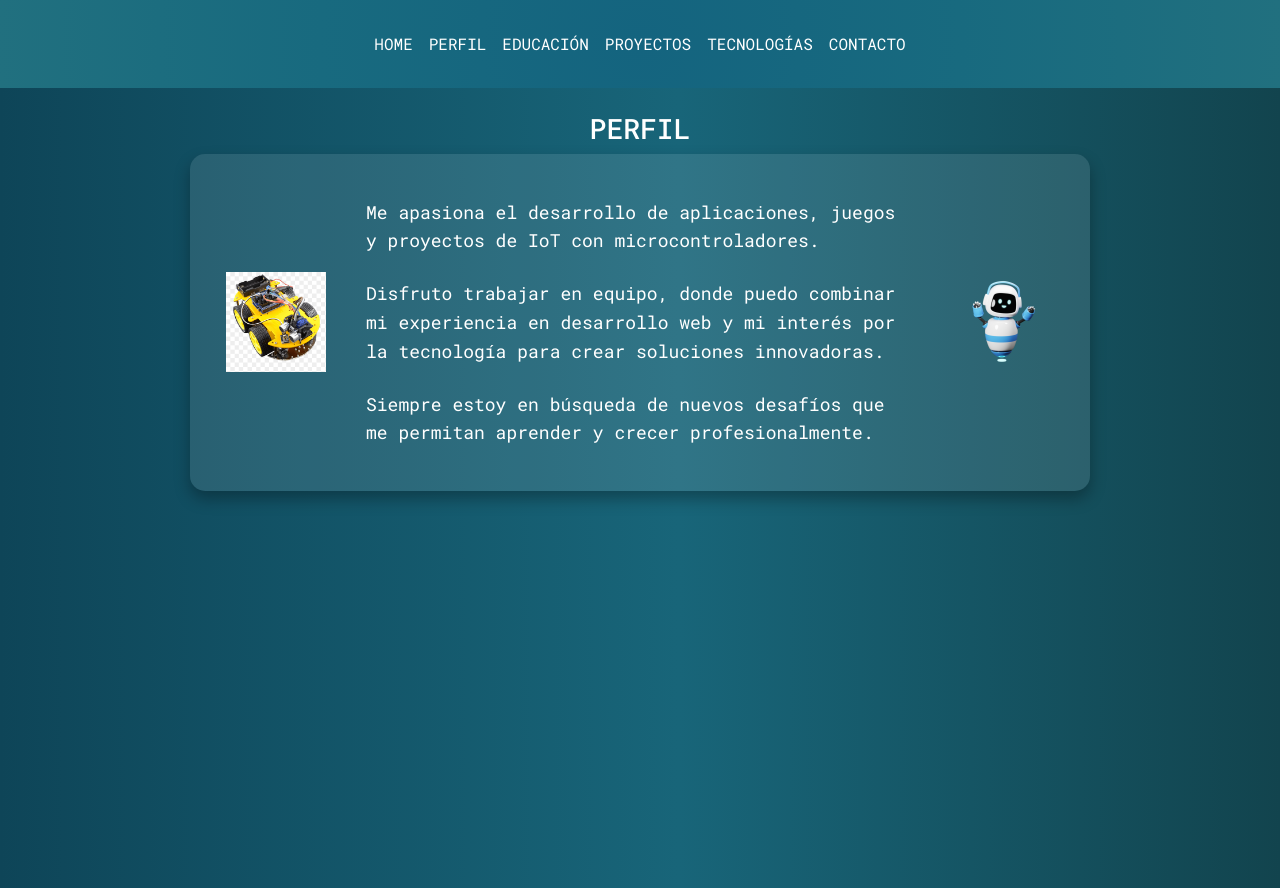
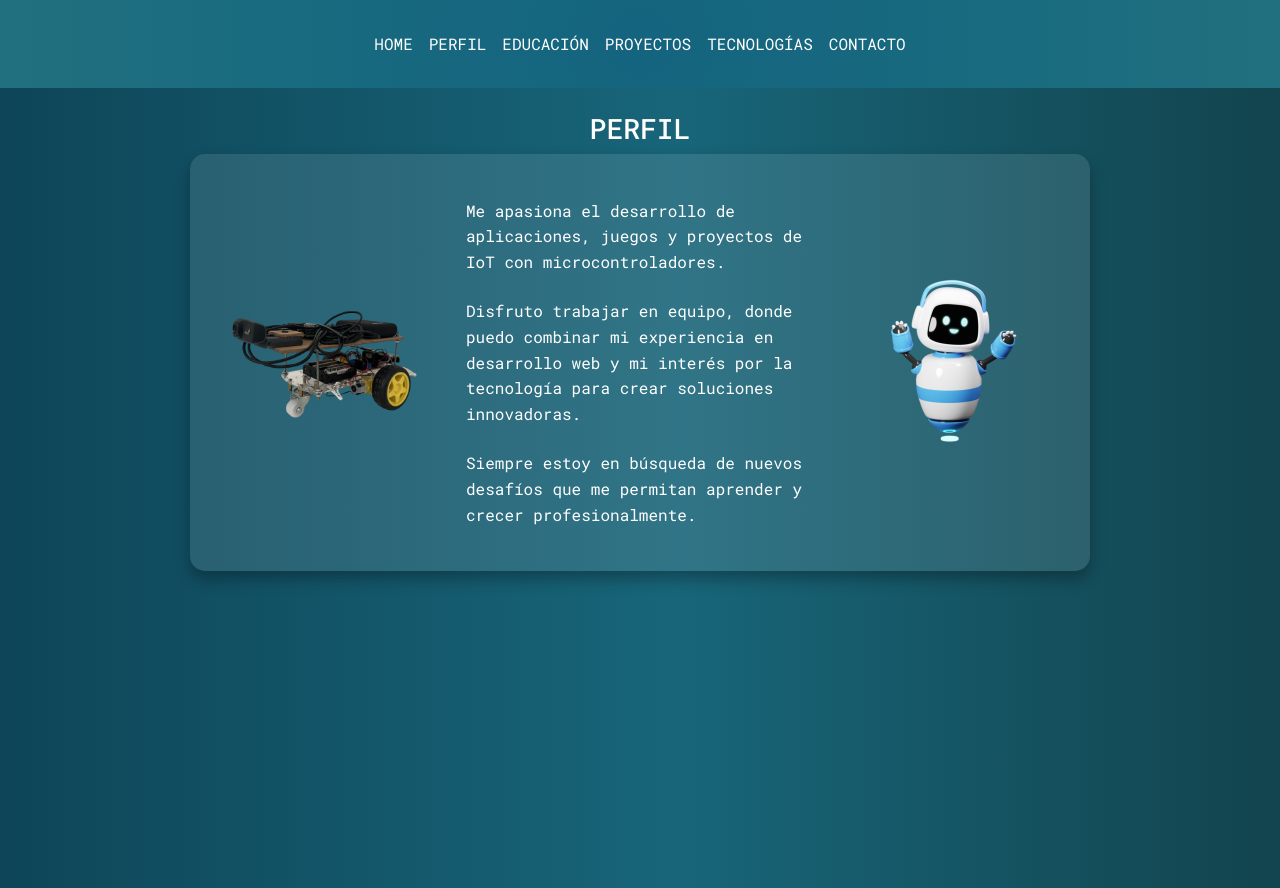
Before and after one commit to valenfanelli/ValentinaFA, a React (Vite) app: page /perfil in a window 1280 px wide. Built offline with nearby package versions, Linux system fonts and the light colour scheme.

Commit message:
Subo cambios visuales

```diff
--- a/src/App.css
+++ b/src/App.css
@@ -79,7 +79,7 @@ html, body, #root {
   }
 
   p {
-    font-size: 1.2em;           /* Tamaño de letra para el título */
+    font-size: medium;        /* Tamaño de letra para el título */
     margin-bottom: 10px;        /* Espacio debajo del título */
     font-weight: bold;
   }
@@ -91,17 +91,18 @@ html, body, #root {
   li {
     list-style: none;           /* Elimina los puntos de la lista */
     margin-bottom: 5px;         /* Espacio entre ítems de la lista */
+    font-size: small;
   }
 }
 .lenguajes {
   display: grid;
   grid-template-columns: repeat(4, 1fr); /* Columnas dinámicas con tamaño mínimo de 100px */
-  gap: 2rem;                     /* Espacio entre los elementos */
+  gap: 1rem;                     /* Espacio entre los elementos */
   justify-items: center;         /* Centra cada elemento dentro de su celda */
   align-items: center;           /* Alinea verticalmente los elementos */
   max-width: 800px;              /* Ancho máximo del contenedor */
   margin: 0 auto;                /* Centra el contenedor en la página */
-  padding: 2rem;
+  padding: 1rem;
 }
 .lenguaje {
   display: flex;
@@ -112,6 +113,7 @@ html, body, #root {
   border-radius: 25%;
   width: 150px;
   padding: 1rem;
+  font-size: small;
   transition: transform .2s; /* Animacion */
   box-shadow: 0px 5px #083646;
   &:hover {
@@ -122,12 +124,15 @@ html, body, #root {
 .proyecto {
   padding: 50px;
   box-shadow: 5px 10px #0d4355;
+  p {
+    font-size: small;
+  }
 }
 .contacto {
   align-items: center;
   justify-content: center;
   margin-top: 50px;
-  font-size: large;
+  font-size: medium;
 }
 
 .perfil-content {
@@ -140,13 +145,13 @@ html, body, #root {
 
 .perfil-texto {
   color: white;               /* Color del texto */
-  font-size: large;
+  font-size: medium;
   line-height: 1.6;           /* Espaciado entre líneas */
 }
 
 .icono-perfil {
-  width: 100px;                /* Tamaño de las imágenes */
-  height: 100px;
+  width: 200px;                /* Tamaño de las imágenes */
+  height: 200px;
   object-fit: cover;     /* Hace que las imágenes sean circulares */
   transition: transform 0.3s ease; /* Agrega una animación suave al pasar el mouse */
 }
--- a/src/componentes/Perfil.jsx
+++ b/src/componentes/Perfil.jsx
@@ -1,7 +1,5 @@
 import React from "react";
-import study from '../img/study.png';
-import engineer from '../img/engineer.png';
-import desarrollo from '../img/desarrollo.png';
+import auto from '../img/auto.png';
 import robot from '../img/robot.webp';
 
 function Perfil() {
@@ -10,7 +8,7 @@ function Perfil() {
       <div className="fade-in-down  d-flex flex-column justify-content-center align-items-center ">
         <h3 className="text-white">PERFIL</h3>
         <div className="perfil-content d-flex justify-content-center align-items-center">
-          <img src={study} alt="Estudio" className="icono-perfil m-3" />
+          <img src={auto} alt="Robot Car" className="icono-perfil m-3" />
 
           <div className="perfil-texto p-4">
             <p className="mb-4">
--- a/src/componentes/Proyectos.jsx
+++ b/src/componentes/Proyectos.jsx
@@ -12,7 +12,7 @@ function Proyectos() {
                     <div className="row m-4">
                         <div className="col">
                             <div className="proyecto">
-                                <h4>Valentech</h4>
+                                <h5>Valentech</h5>
                                 <p>Tienda de E-commerce realizada como proyecto final del curso Reactjs de Coder House</p>
                                 <a className="btn-custom" href="https://valentech.netlify.app/" target="_blank" rel="noopener noreferrer">
                                     Ver Proyecto
@@ -21,7 +21,7 @@ function Proyectos() {
                         </div>
                         <div className="col">
                             <div className="proyecto">
-                                <h4>Freelancer</h4>
+                                <h5>Freelancer</h5>
                                 <p>Proyecto de desarrollo web realizado con HTML y CSS en el curso fullstack de Udemy</p>
                                 <a className="btn-custom" href="https://clever-bubblegum-0389a8.netlify.app" target="_blank" rel="noopener noreferrer">
                                     Ver Proyecto
@@ -32,7 +32,7 @@ function Proyectos() {
                     <div className="row m-4">
                         <div className="col">
                             <div className="proyecto">
-                                <h4>Blog de Café</h4>
+                                <h5>Blog de Café</h5>
                                 <p>Proyecto de desarrollo web realizado con HTML y CSS en el curso fullstack de Udemy</p>
                                 <a className="btn-custom" href="https://coruscating-centaur-78f2d6.netlify.app/" target="_blank" rel="noopener noreferrer">
                                     Ver Proyecto
@@ -41,7 +41,7 @@ function Proyectos() {
                         </div>
                         <div className="col">
                             <div className="proyecto">
-                                <h4>Ros2 Gesture Car</h4>
+                                <h5>Ros2 Gesture Car</h5>
                                 <p>Proyecto en equipo para la asignatura robótica donde se construyo un auto autonomo con comunicación ROS</p>
                                 <a className="btn-custom" href="https://github.com/marigisee/ROS2-GestureCar" target="_blank" rel="noopener noreferrer">
                                     Ver Proyecto
```
Also changed, not shown: src/img/auto.png (added).
